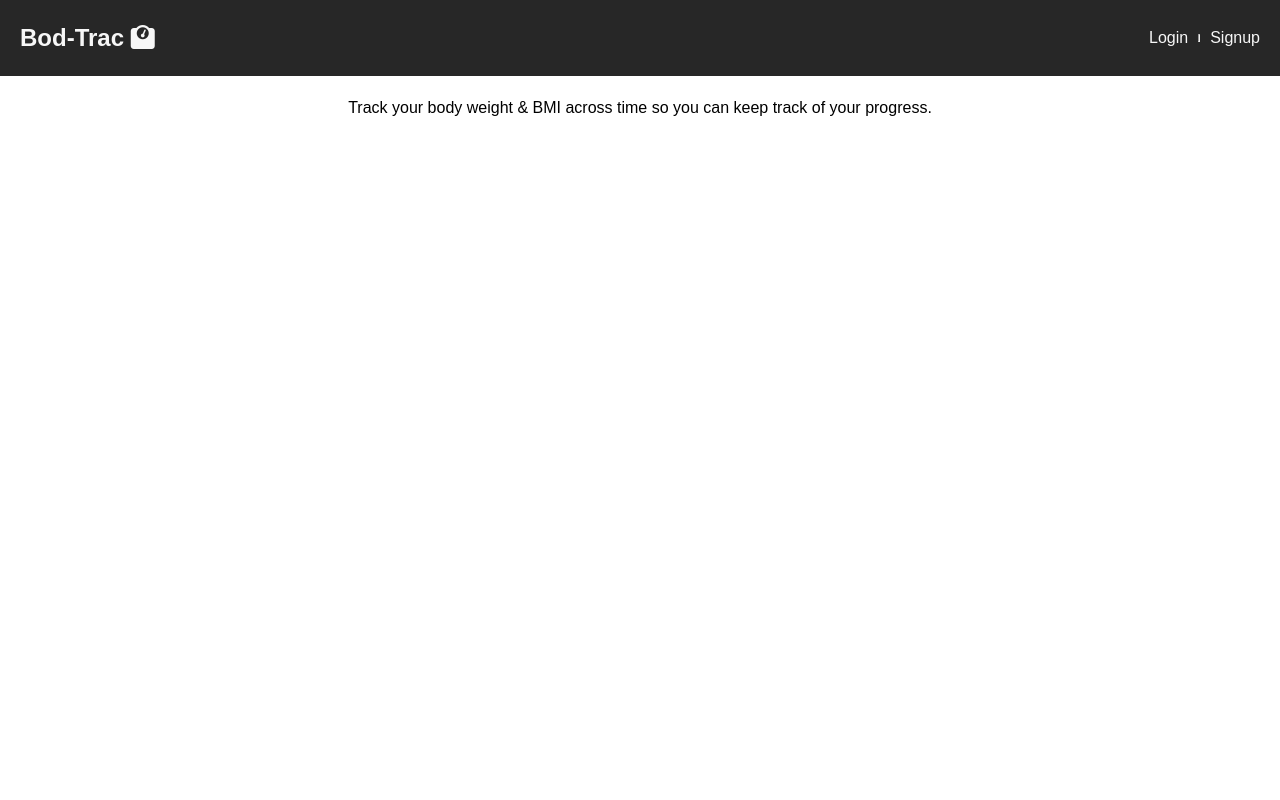
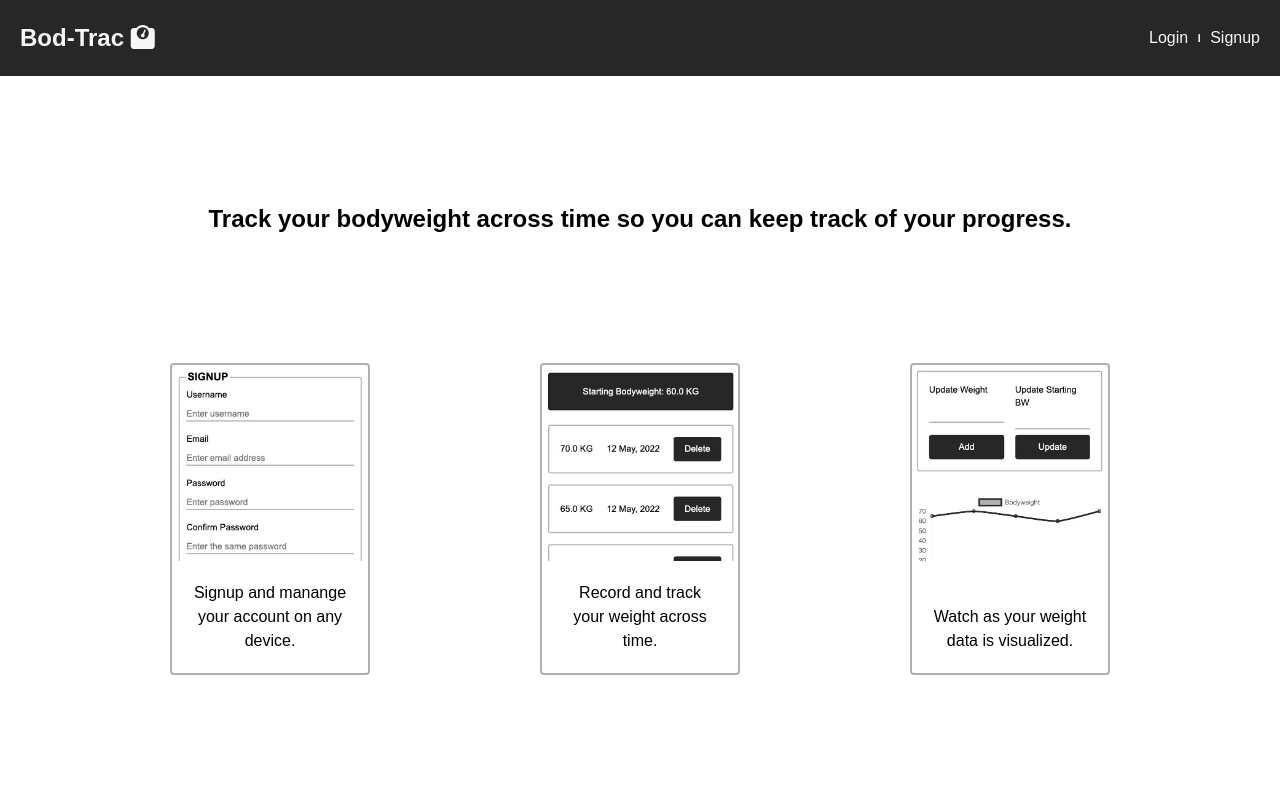
Before and after one commit to marvinobig/bod-trac, a Flask app: page / in a window 1280 px wide. Run offline with Flask 2, Linux system fonts and the light colour scheme; some libraries are stand-ins or nearby versions.

Commit message:
update home on line 3 - 37

```diff
--- a/website/templates/home.html
+++ b/website/templates/home.html
@@ -1,11 +1,39 @@
 {% extends 'base.html' %} {% block title %}Home{% endblock %} {% block content
 %}
-<main class="content">
-  <header class="content__welcome">
-    <p>
-      Track your body weight & BMI across time so you can keep track of your
-      progress.
-    </p>
+<main class="content home">
+  <header class="home__welcome">
+    <h2>
+      Track your bodyweight across time so you can keep track of your progress.
+    </h2>
   </header>
+  <section class="home__cardContainer">
+    <div class="home__cardContainer__card">
+      <img
+        src="{{ url_for('static', filename='images/account.jpg') }}"
+        alt="create your account"
+      />
+      <div class="home__cardContainer__card__text">
+        <p>Signup and manange your account on any device.</p>
+      </div>
+    </div>
+    <div class="home__cardContainer__card">
+      <img
+        src="{{ url_for('static', filename='images/track.jpg') }}"
+        alt="record your current weight"
+      />
+      <div class="home__cardContainer__card__text">
+        <p>Record and track your weight across time.</p>
+      </div>
+    </div>
+    <div class="home__cardContainer__card">
+      <img
+        src="{{ url_for('static', filename='images/visualize.jpg') }}"
+        alt="watch as your data is visualised for you to make sense off easily"
+      />
+      <div class="home__cardContainer__card__text">
+        <p>Watch as your weight data is visualized.</p>
+      </div>
+    </div>
+  </section>
 </main>
 {% endblock %}
```
